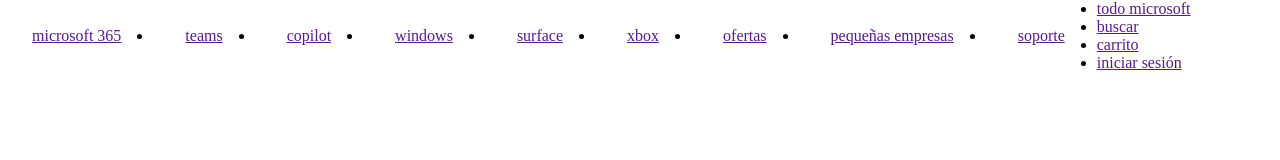
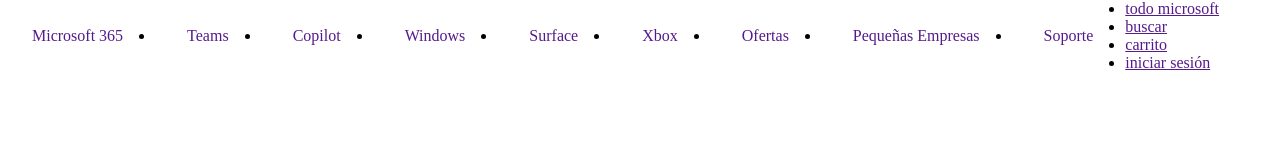
Before and after one commit to AxelSanchez25/start_programming, a plain HTML site: page index.html in a window 1280 px wide. Drawn offline with Linux system fonts and the light colour scheme.

Commit message:
commit 2

```diff
--- a/style.css
+++ b/style.css
@@ -17,4 +17,6 @@
 
 .ul-iz a{
     margin: 2em;
+    text-transform: capitalize;
+    text-decoration: none;
 }
```
